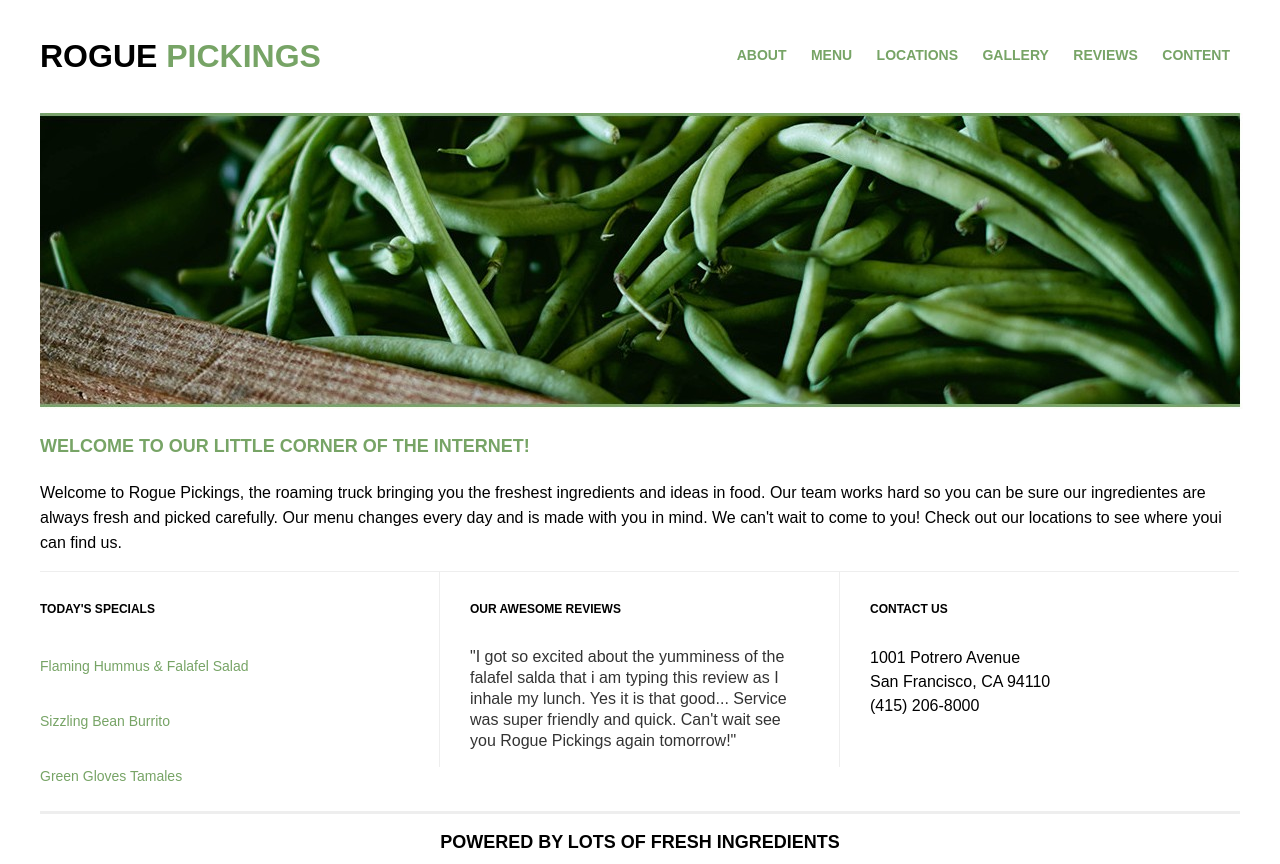
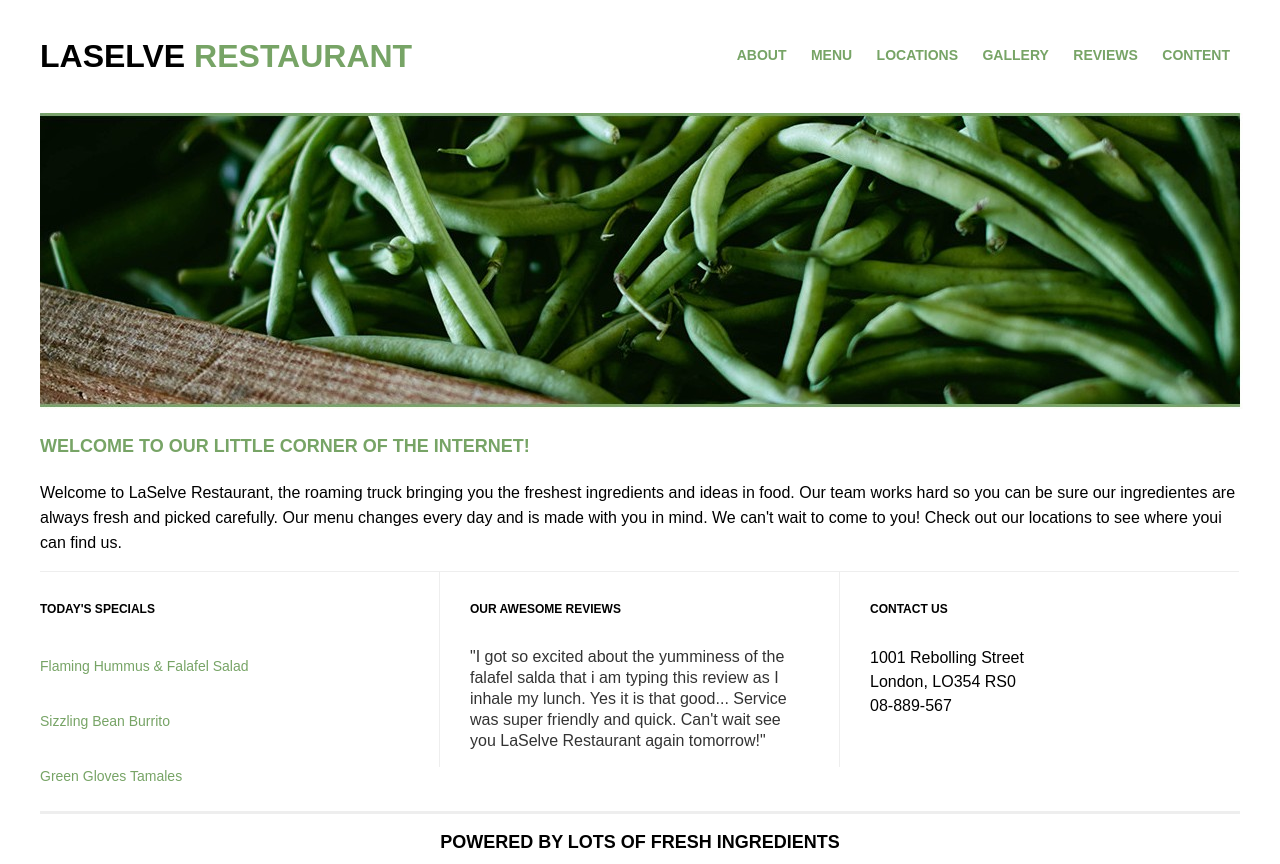
Before and after one commit to robertoch85/Rogue, a plain HTML site: page index.html in a window 1280 px wide. Drawn offline with Linux system fonts and the light colour scheme.

Commit message:
Data updated

```diff
--- a/index.html
+++ b/index.html
@@ -2,7 +2,7 @@
 <html lang="en">
   <head>
     <meta charset="utf-8">
-    <title>Rogue Pickings</title>
+    <title>LaSelve Restaurant</title>
     <link rel="stylesheet" href="css/main.css">
     <link rel="stylesheet" href="css/normalize.css">
     <link href="https://fonts.googleapis.com/css?family=Montserrat&display=swap" rel="stylesheet">
@@ -11,7 +11,7 @@
   <body>
     <div class="container">
       <header>
-        <h1>ROGUE <span>PICKINGS</span></h1>
+        <h1>LASELVE <span>RESTAURANT</span></h1>
         <nav>
           <ul>
             <li><a href="#about">About</a></li>
@@ -30,7 +30,7 @@
       </div>
       <div class="top-text">
           <h3>Welcome to our little corner of the internet!</h3>
-          <p>Welcome to Rogue Pickings, the roaming truck bringing you the freshest ingredients and ideas in
+          <p>Welcome to LaSelve Restaurant, the roaming truck bringing you the freshest ingredients and ideas in
           food. Our team works hard so you can be sure our ingredientes are always fresh and picked carefully.
           Our menu changes every day and is made with you in mind. We can't wait to come to you! Check out
           our locations to see where youi can find us.</p>
@@ -49,13 +49,13 @@
           <h5>OUR AWESOME REVIEWS</h5>
           <p>"I got so excited about the yumminess of the falafel salda that i am typing this review
           as I inhale my lunch. Yes it is that good... Service was super friendly and quick. Can't wait
-          see you Rogue Pickings again tomorrow!"</p>
+          see you LaSelve Restaurant again tomorrow!"</p>
       </div>
       <div class="three">
           <h5>CONTACT US</h5>
-          <p id="address">1001 Potrero Avenue<br>
-          San Francisco, CA 94110<br>
-          (415) 206-8000
+          <p id="address">1001 Rebolling Street<br>
+          London, LO354 RS0<br>
+          08-889-567
           </p>
       </div>
 
```
